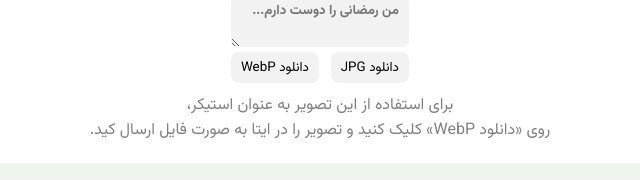
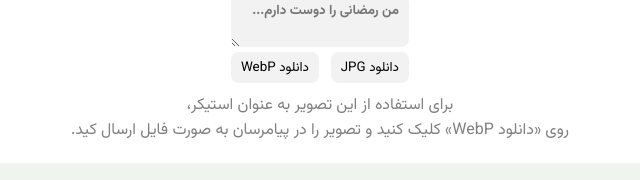
Before and after one commit to mhsp7831/Ramezanimage, a plain HTML site: page index.html in a window 1280 px wide. Shown: the part 103-283 px from the top of the page, 320-960 px from the left. Drawn offline with Linux system fonts and the light colour scheme; a web font is replaced by a local one.

Commit message:
update index.html

```diff
--- a/index.html
+++ b/index.html
@@ -21,7 +21,7 @@
                 <button onclick="downloadImage('webp')">دانلود WebP</a>
             </div>
         </div>
-        <p>برای استفاده از این تصویر به عنوان استیکر،<br /> روی «دانلود WebP» کلیک کنید و تصویر را در ایتا به صورت فایل ارسال کید.</p>
+        <p>برای استفاده از این تصویر به عنوان استیکر،<br /> روی «دانلود WebP» کلیک کنید و تصویر را در پیامرسان به صورت فایل ارسال کید.</p>
     </div>
 
     <div class="canvas">
```
